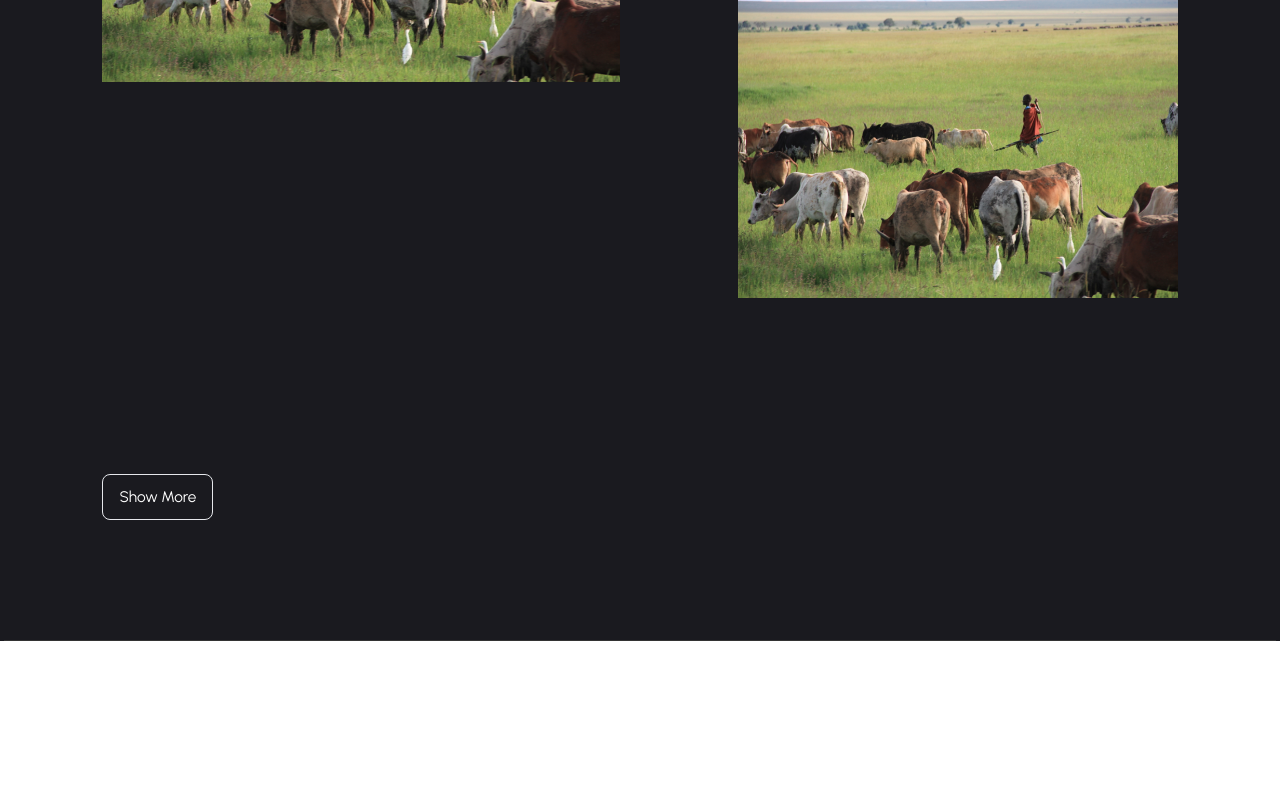
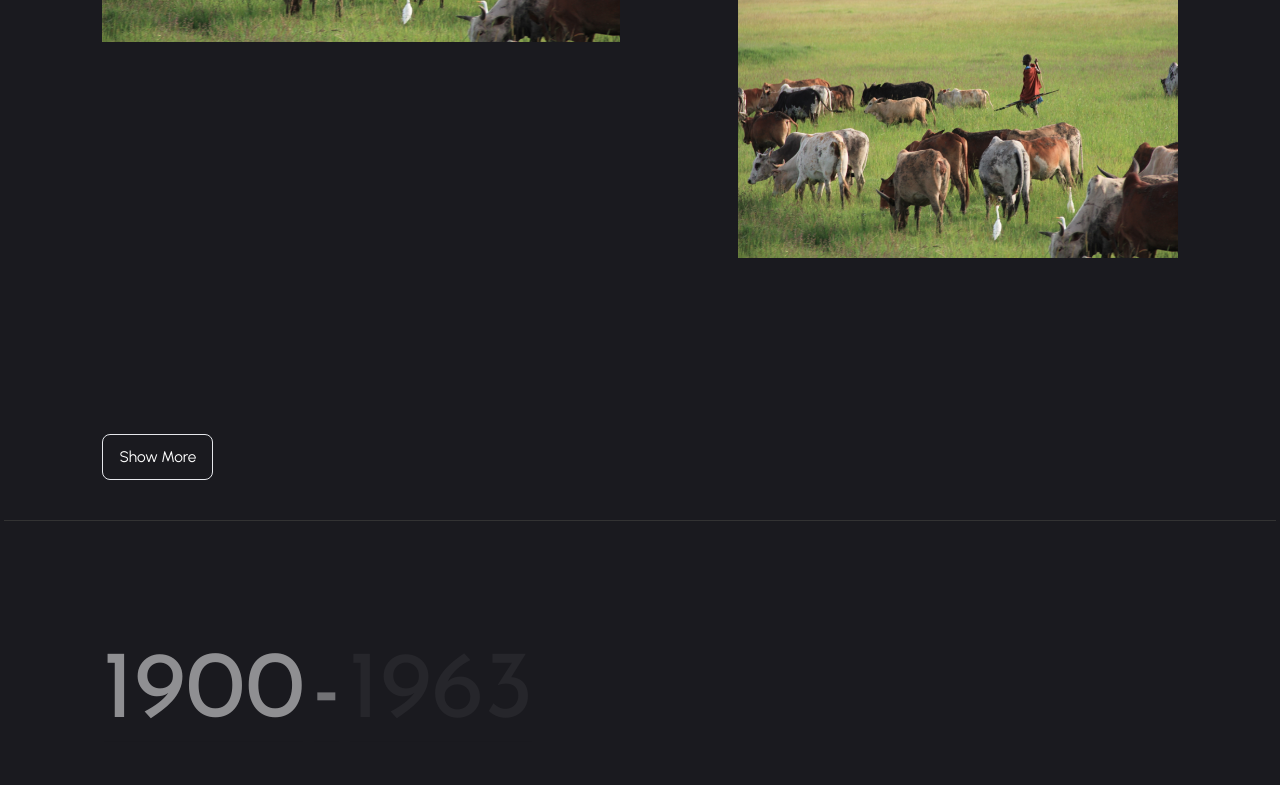
Before and after one commit to jmoseka/jamhuriday, a Next.js app: page / in a window 1280 px wide. Shown: the part 2051-2836 px from the top of the page. Before the commit the page ends 2692 px from the top, so only its background shows below. Built offline with nearby package versions, Linux system fonts and the light colour scheme.

Commit message:
fix mau mau text

```diff
--- a/app/globals.css
+++ b/app/globals.css
@@ -50,7 +50,6 @@ figure {
 }
 
 .sub-section {
-  @apply py-20;
   display: table;
   background-attachment: fixed;
 }
--- a/app/page.js
+++ b/app/page.js
@@ -91,7 +91,7 @@ export default function Home() {
           desc="In the precolonial era, Kenya was characterized by diverse and autonomous societies with rich cultural, linguistic, and ethnic diversity. Various ethnic groups, such as the Kikuyu, Luo, Maasai, and others, inhabited distinct regions, each with its own social structures, economic practices, and belief systems. Communities engaged in agriculture, pastoralism, and trade, contributing to a complex tapestry of interconnected societies. The absence of a centralized political authority resulted in localized governance systems, emphasizing communal values and kinship ties."
         />
 
-        <div className='sub-section'>
+        <div className='sub-section pt-20 md:pt-10'>
 
           <PreSection />
 
@@ -105,6 +105,36 @@ export default function Home() {
       </div>
 
 
+      <section>
+
+
+        <div className='px-2 sm:px-[8vw]'>
+          <IntroText
+            title="1900 - 1963"
+            subtitle="Colonial Rule and Resistance Movements"
+            desc="In the precolonial era, Kenya was characterized by diverse and autonomous societies with rich cultural, linguistic, and ethnic diversity. Various ethnic groups, such as the Kikuyu, Luo, Maasai, and others, inhabited distinct regions, each with its own social structures, economic practices, and belief systems. Communities engaged in agriculture, pastoralism, and trade, contributing to a complex tapestry of interconnected societies. The absence of a centralized political authority resulted in localized governance systems, emphasizing communal values and kinship ties."
+          />
+        </div>
+
+
+        <div className='pt-20 md:pt-0'>
+          <div className={`relative ${windowWidth > 700 ? 'h-[100vh]' : 'h-[60vh]'} w-[100%]`}>
+            <Image src={maumau} alt='mau mau troops' fill style={{ objectFit: "cover" }} />
+          </div>
+        </div>
+
+        <div className='pb-20 px-2 sm:px-[8vw] flex flex-col gap-8'>
+          <p className='flex items-center justify-center text-center h-[70vh] md:h-[100vh] uppercase
+            text-6xl md:text-9xl lg:text-9xl 2xl:text-[7vw]
+           font-semi-bold md:tracking-normal tracking-wide'>MAU MAU </p>
+          <p className='body-text  '>{mauMauText}</p>
+        </div>
+
+
+
+      </section>
+
+
 
 
     </main>
--- a/components/PreSection.js
+++ b/components/PreSection.js
@@ -4,10 +4,6 @@ import PreCard from '@/components/PreCard'
 import Grazing from '../app/img/maasaiherd.png'
 
 function PreSection() {
-
-
-    const [expanded, setExpanded] = useState(false);
-    const contentRef = useRef(null);
 
 
     const items = [{
@@ -63,13 +59,13 @@ function PreSection() {
 
     return (
 
-        <div ref={contentRef}  className="flex flex-col gap-16 md:gap-24 xl:gap-44">
+        <div className="flex flex-col gap-16 md:gap-24 xl:gap-44">
 
             <div className="section-body grid gap-10 md:gap-y-20 md:grid-cols-2">
                 {items.slice(0, displayedItems).map((item, index) => (
                     <div
                         key={index}
-                        id={`${index === 1 ? 'content' : ''}`}
+
                         className={`w-full  ${bigSquare(index) ? '' : 'md:w-[85%]'} ${index % 2 !== 0 ? ' md:place-self-end md:mt-48' : ''}
                             `}
                     >
@@ -83,11 +79,15 @@ function PreSection() {
                 ))}
             </div>
 
-            {displayedItems === 2 ? (
-                <button className="button" onClick={handleShowMore}>Show More</button>
-            ) : (
-                <button className="button" onClick={handleShowLess}>Show Less</button>
-            )}
+            <div id='content'>
+                {displayedItems === 2 ? (
+                    <button className="button" onClick={handleShowMore}>Show More</button>
+                ) : (
+                    <button className="button" onClick={handleShowLess}>Show Less</button>
+                )}
+            </div>
+
+
 
         </div>
 
```
